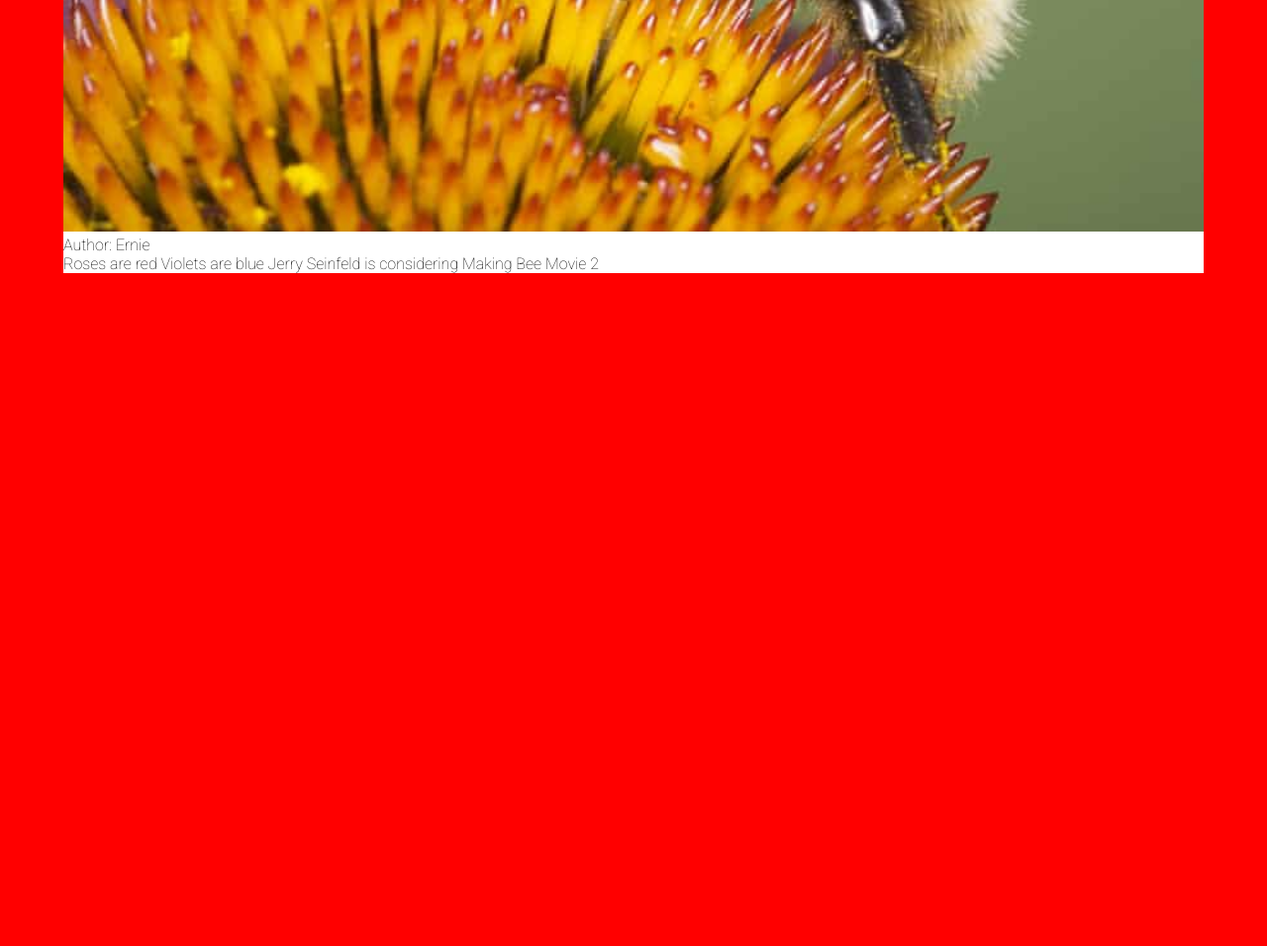
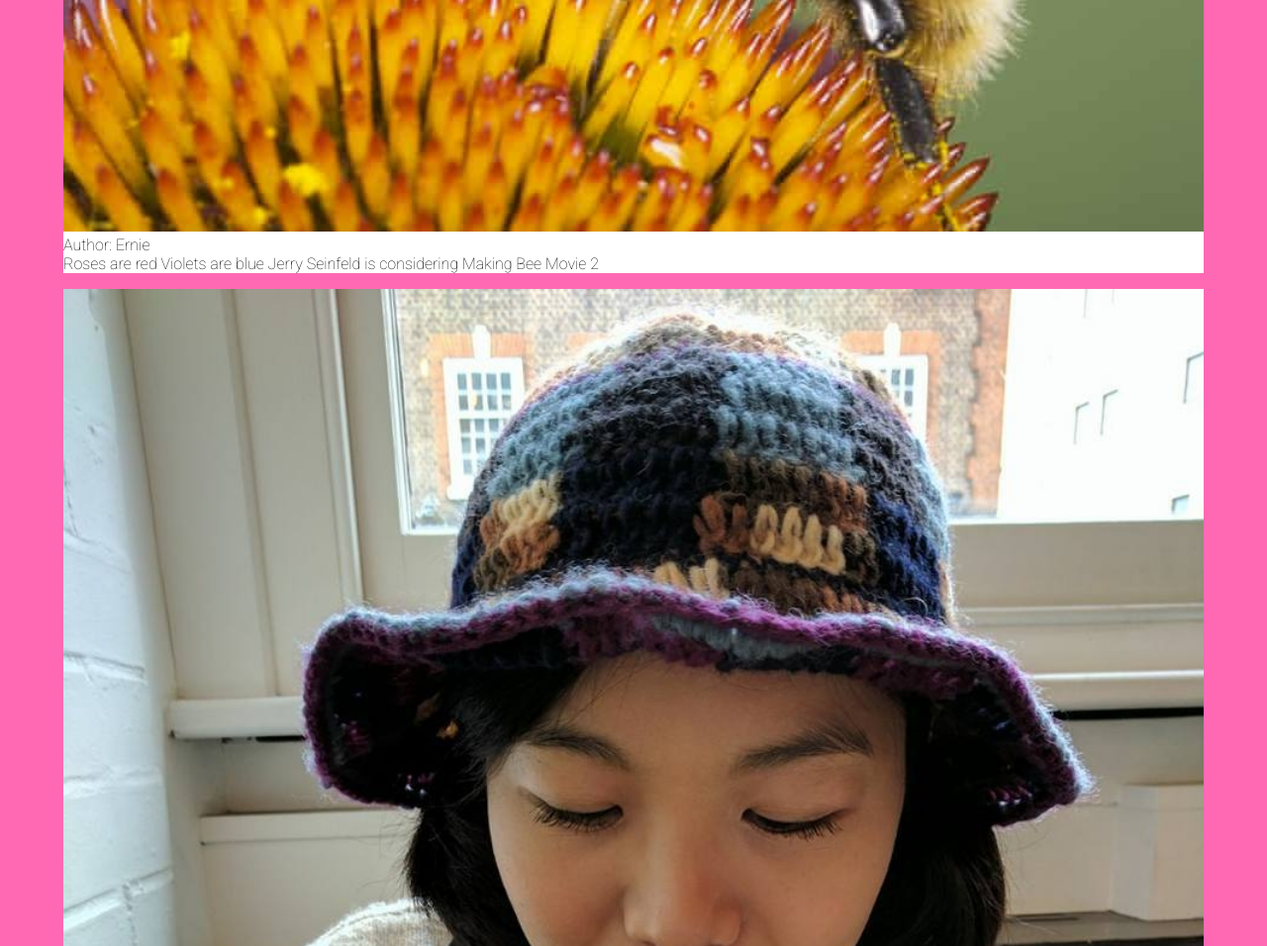
Before and after one commit to Green-Eggs-And-SAM/git-flow-lab, a plain HTML site: page index.html in a window 1280 px wide. Shown: the part 2484-3440 px from the top of the page at 99% size. Before the commit the page ends 2784 px from the top, so only its background shows below. Drawn offline with Linux system fonts and the light colour scheme.

Commit message:
add sara poem

```diff
--- a/script.js
+++ b/script.js
@@ -13,6 +13,11 @@ const poems = [
     author: "Ernie",
     poem: "Roses are red \n Violets are blue \n Jerry Seinfeld is considering \n Making Bee Movie 2",
     image: "bee.jpeg",
+  },
+  {
+    author: "Sara",
+    poem: "Hello \n World \n I'm \n Drinking Coffee",
+    image: "sara.jpg",
   },
 ];
 
--- a/styles.css
+++ b/styles.css
@@ -6,7 +6,7 @@
 
 /* YOUR CODE HERE: Change the background-color property of the <body> tag to a different color of your choice. */
 body {
-  background-color: red;
+  background-color: hotpink;
 }
 
 .page-header {
```
Also changed, not shown: assets/sara.jpg (added).
